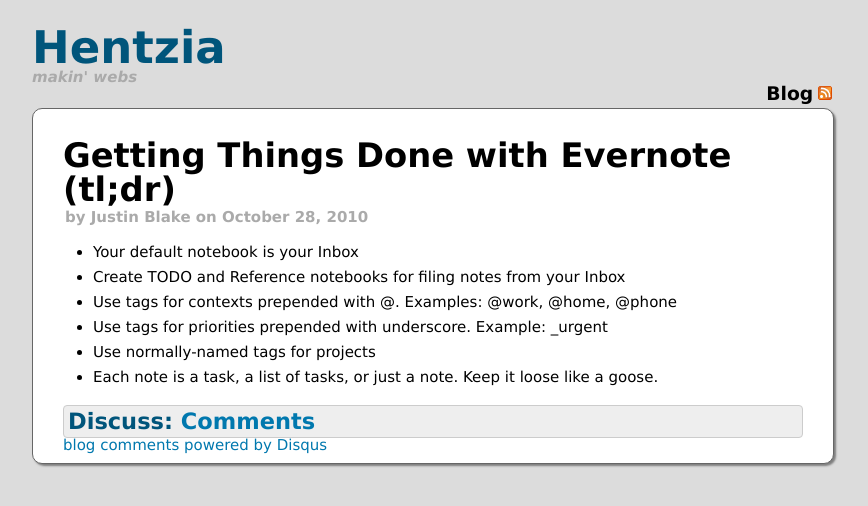
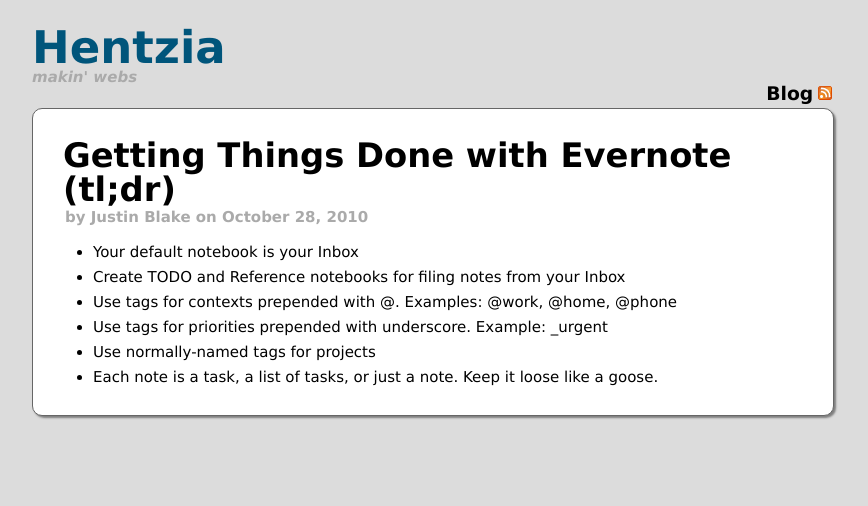
Before and after one commit to blaix/blaix.github.com, a Jekyll site: the page built from blog/gtd-with-evernote-tldr.markdown, in a window 1280 px wide. Shown: the top 506 px of the page, without its empty margins (18-886 px from the left). Built offline with Jekyll 4.4.1, drawn with Linux system fonts in a browser that asks for light colours; some web fonts are replaced; comment, search, counter and statistics services are not loaded.

Commit message:
Disable comments on "gtd with evernote" tl;dr version.

```diff
--- a/_layouts/post.html
+++ b/_layouts/post.html
@@ -8,6 +8,7 @@
     <h2>by Justin Blake on {{ page.date | date:"%B %d, %Y" }}</h2>
   </hgroup>
   {{ content }}
+  {% unless page.disable_comments %}
     <section id="comments">
       <h2>Discuss: <a href="{{ post.url }}#disqus_thread">Comments</a></h2>
       <div id="disqus_thread"></div>
@@ -23,4 +24,5 @@
       <noscript>Please enable JavaScript to view the <a href="http://disqus.com/?ref_noscript=hentzia">comments powered by Disqus.</a></noscript>
       <a href="http://disqus.com" class="dsq-brlink">blog comments powered by <span class="logo-disqus">Disqus</span></a>
     </section>
+  {% endunless %}
 </article>
--- a/blog/gtd-with-evernote-tldr.markdown
+++ b/blog/gtd-with-evernote-tldr.markdown
@@ -2,6 +2,7 @@
 title: Getting Things Done with Evernote (tl;dr)
 date: 2010-10-28
 layout: post
+disable_comments: true
 ---
 
 * Your default notebook is your Inbox
```
Lines whose indentation alone changed are shown as unchanged.
